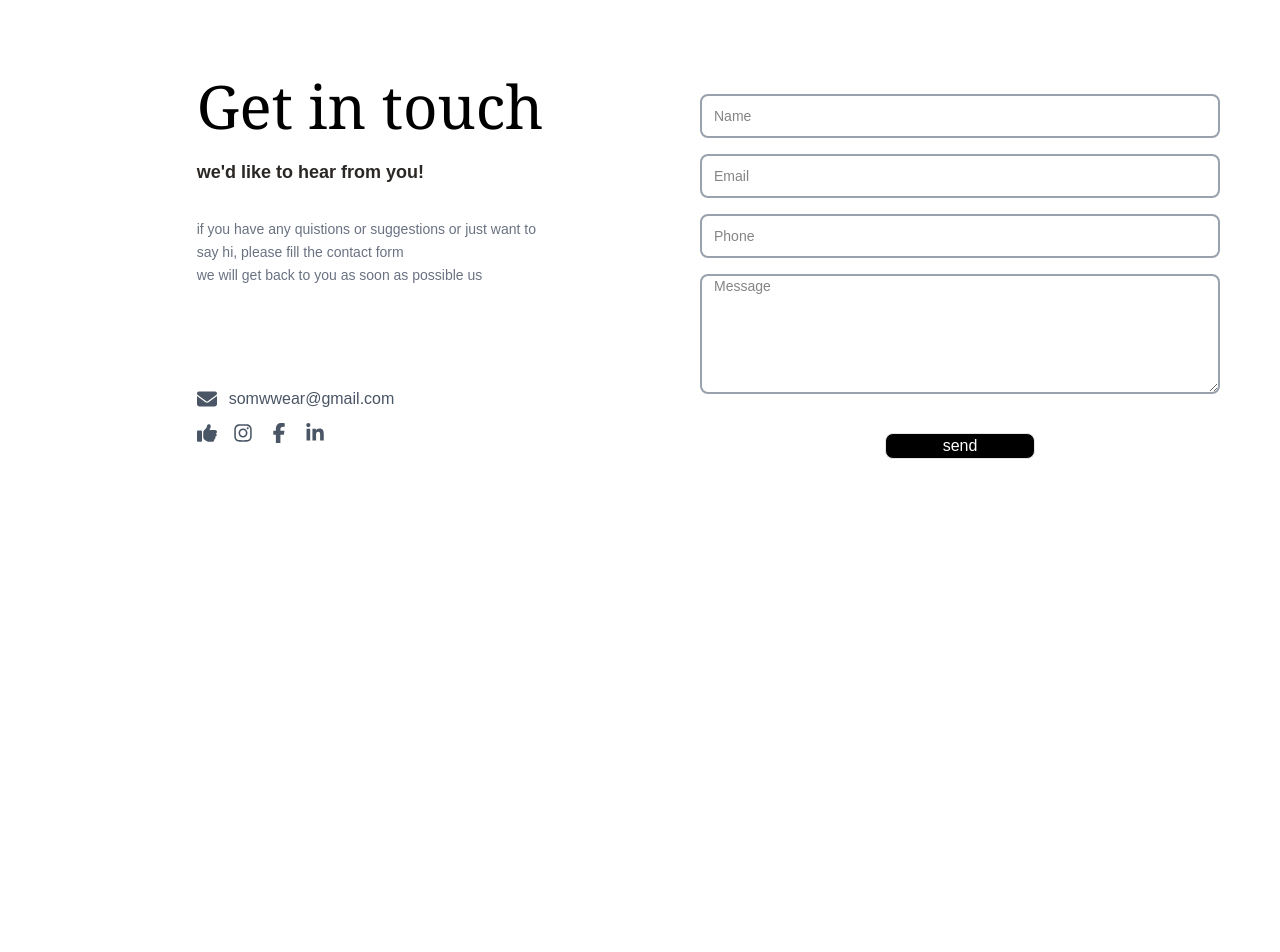
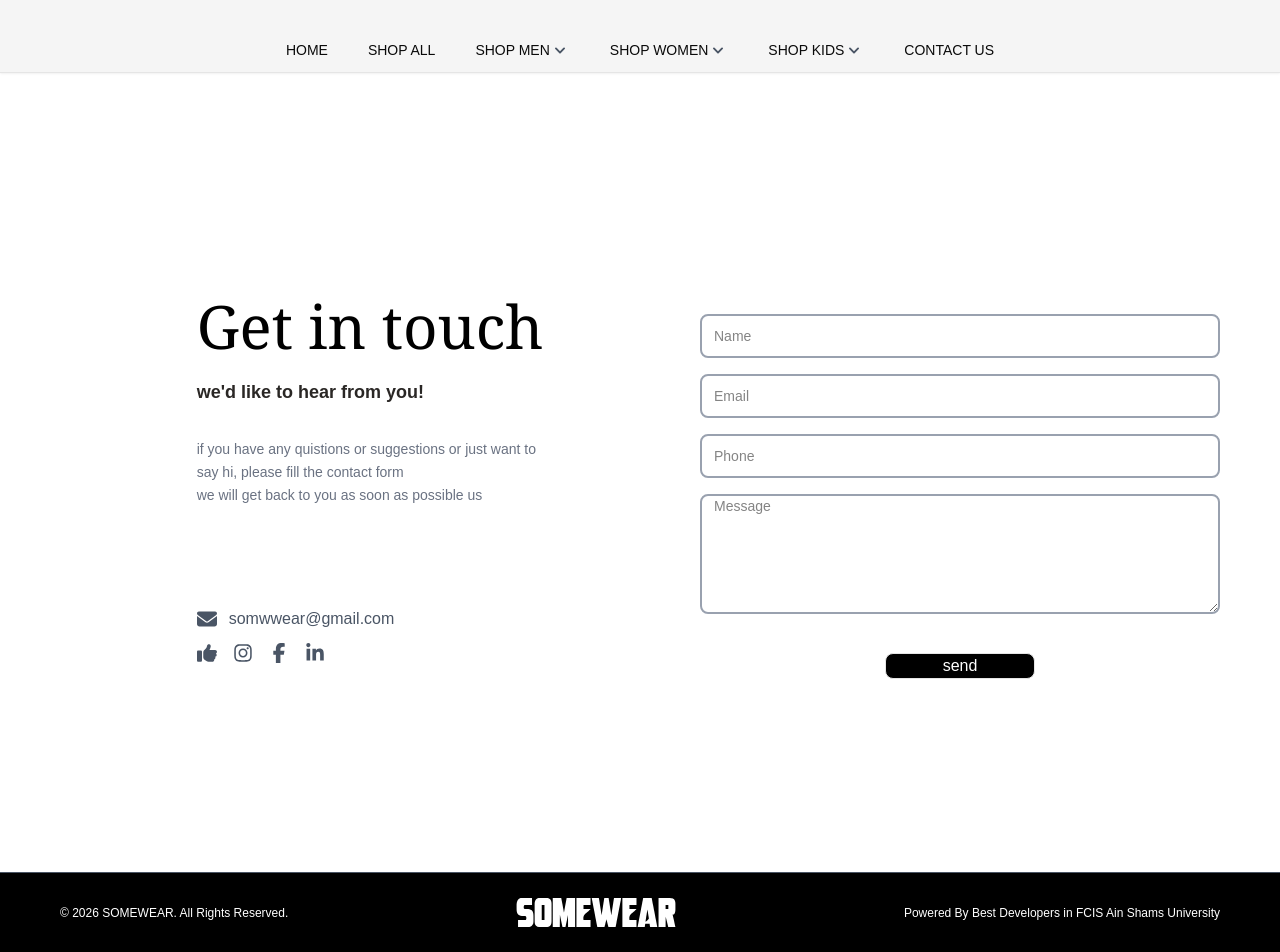
Before and after one commit to ahmedhamdiola/somewear, a React (Vite) app in the folder client/: page /contact in a window 1280 px wide. Shown: the part 148-1100 px from the top of the page. Before the commit the page ends 800 px from the top, so only its background shows below. Built offline with nearby package versions, Linux system fonts and the light colour scheme.

Commit message:
style: fix contactUs page navbar and footerbar

```diff
--- a/client/src/features/admin/components/Sidebar .tsx
+++ b/client/src/features/admin/components/Sidebar.tsx
@@ -1,5 +1,5 @@
 import { NavLink } from "react-router-dom";
-  import {FaBox,FaUsers,FaShoppingCart,FaCheckCircle,FaHome,} from "react-icons/fa";
+import { FaBox, FaUsers, FaShoppingCart, FaCheckCircle, FaHome } from "react-icons/fa";
 import Logo from "../../../assets/LogoWhite.svg";
 
 const Sidebar = () => {
--- a/client/src/features/admin/pages/AdminLayout.tsx
+++ b/client/src/features/admin/pages/AdminLayout.tsx
@@ -1,10 +1,10 @@
 import { Outlet } from "react-router-dom";
-import Sidebar from "../components/Sidebar ";
+import Sidebar from "../components/Sidebar.tsx";
 const AdminLayout = () => {
   return (
     <div className="flex min-h-screen">
 
-      <Sidebar/>
+      <Sidebar />
 
       <div className="flex-1 bg-gray-100 p-6 overflow-y-auto">
         <Outlet />
--- a/client/src/features/common/pages/ContactUsPage.tsx
+++ b/client/src/features/common/pages/ContactUsPage.tsx
@@ -8,9 +8,13 @@
   FaThumbsUp,
 } from "react-icons/fa6";
 import { toast } from "react-toastify";
+import NavBar from "../components/NavBar";
+import FooterBar from "../components/FooterBar";
 
 export const ContactUsPage = () => {
   return (
+    <>
+      <NavBar />
       <div className="grid grid-cols-2 h-screen">
         <div className="   flex  justify-center items-center pl-25 ">
           <div className="">
@@ -145,6 +149,8 @@
           </div>
         </div>
       </div>
+      <FooterBar />
+    </>
   );
 };
 export default ContactUsPage;
```
Also changed, not shown: 1 other file (tests, documents, lock files or other folders). Lines whose indentation alone changed are shown as unchanged.
